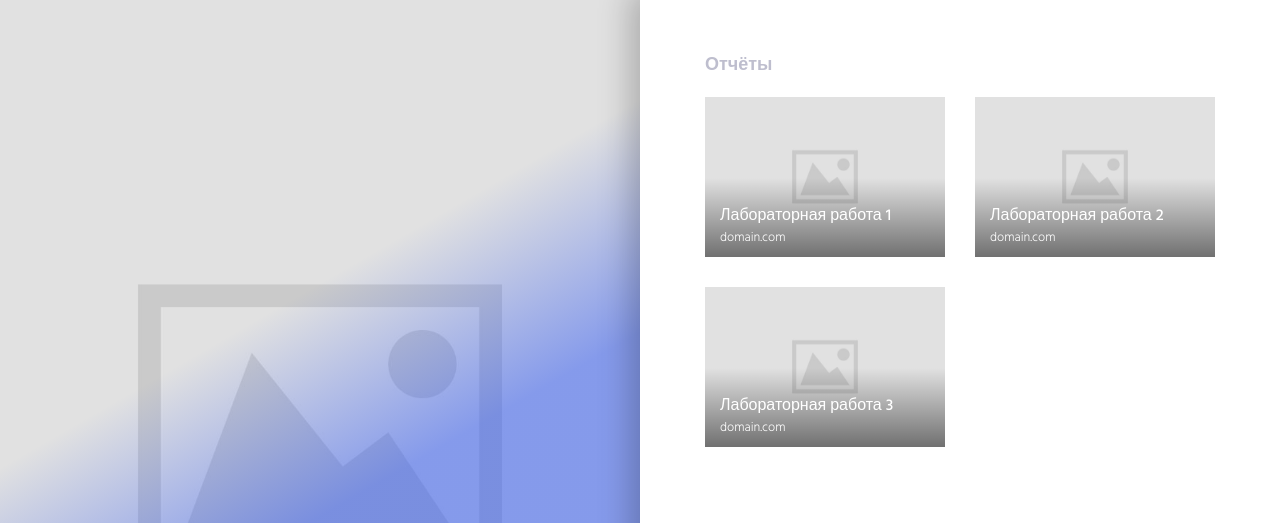
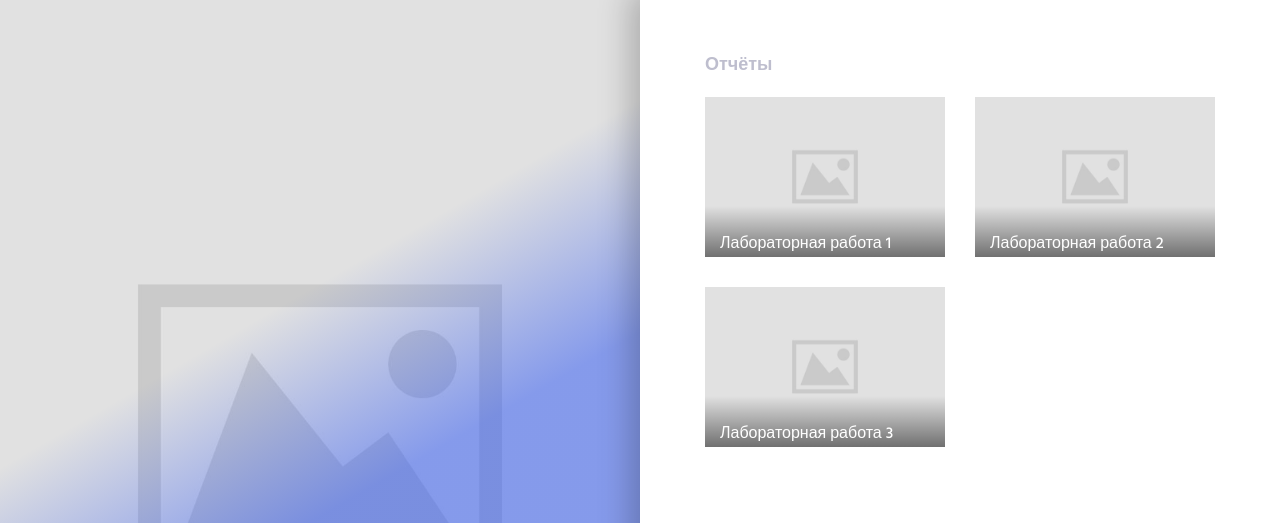
Before and after one commit to Berserker-Of-Akihabara/Berserker-Of-Akihabara.github.io, a plain HTML site: page index.html in a window 1280 px wide. Shown: the top 523 px of the page. Drawn offline with Linux system fonts and the light colour scheme.

Commit message:
Update index.html

```diff
--- a/index.html
+++ b/index.html
@@ -77,7 +77,6 @@
 
                     <div class="portfolio-info">
                         <h3>Лабораторная работа 1</h3>
-                        <small>domain.com</small>
                     </div>
                     <!-- portfolio-info -->
                 </a>
@@ -91,7 +90,6 @@
 
                     <div class="portfolio-info">
                         <h3>Лабораторная работа 2</h3>
-                        <small>domain.com</small>
                     </div>
                     <!-- portfolio-info -->
                 </a>
@@ -105,7 +103,6 @@
 
                     <div class="portfolio-info">
                         <h3>Лабораторная работа 3</h3>
-                        <small>domain.com</small>
                     </div>
                     <!-- portfolio-info -->
                 </a>
```
